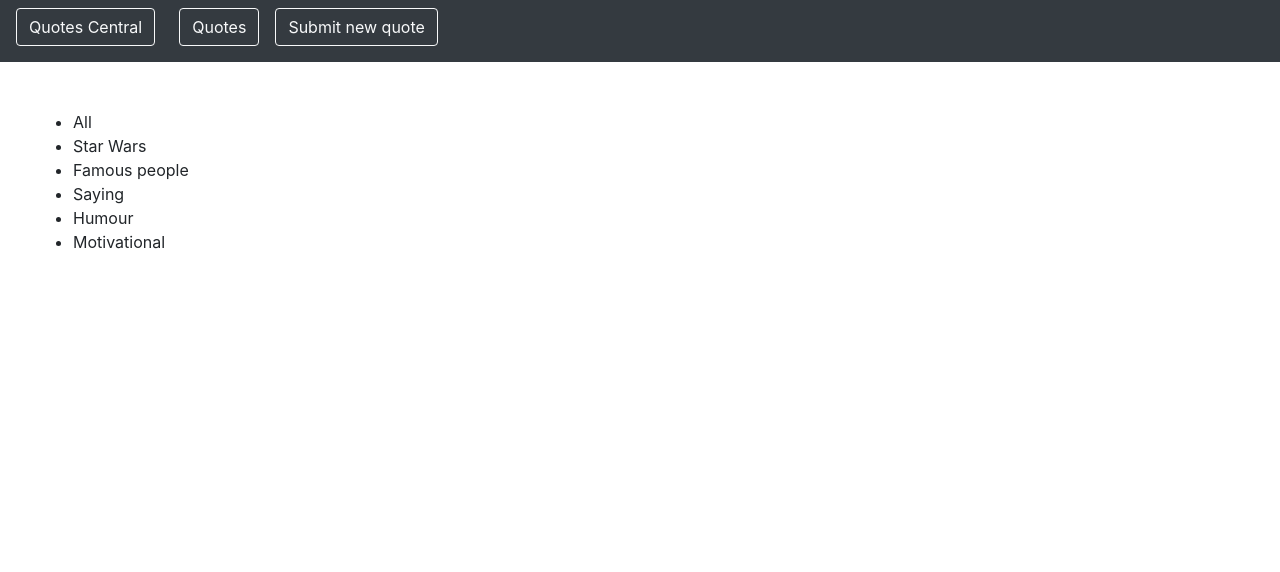
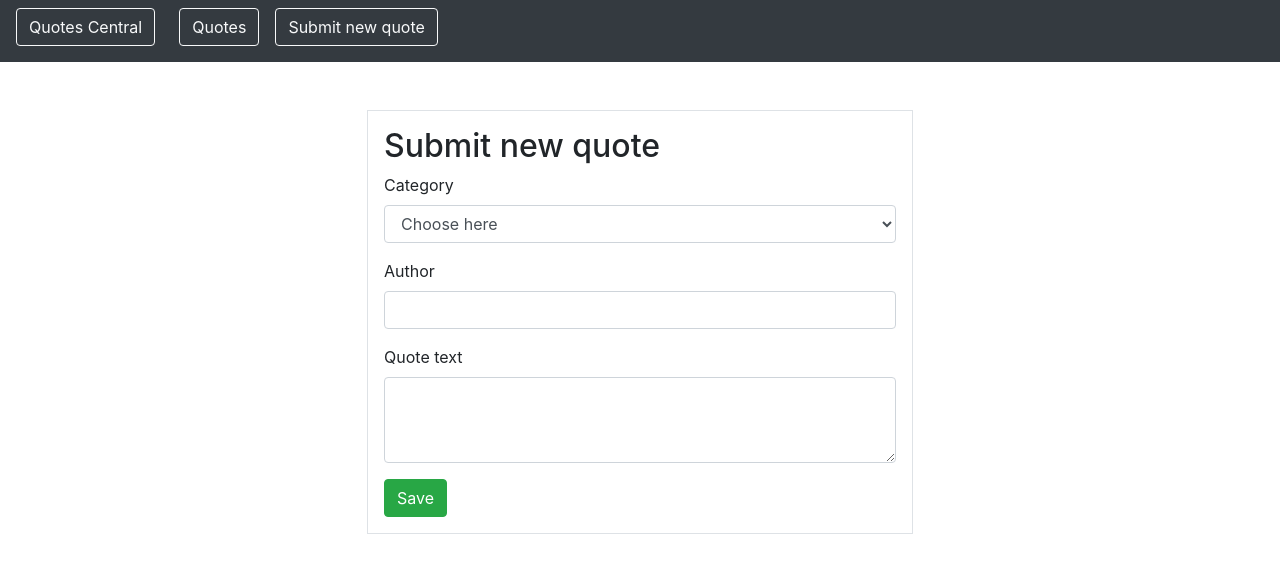
Before and after one commit to KamilyaMukhammedova/exam-8, a React (Create React App) app: page /add-quote in a window 1280 px wide. Shown: the top 572 px of the page. Built offline with nearby package versions, Linux system fonts and the light colour scheme.

Commit message:
#5 Переход по категориям

```diff
--- a/src/App.js
+++ b/src/App.js
@@ -1,18 +1,40 @@
-import {Route, Switch} from "react-router-dom";
+// import {BrowserRouter, Route, Switch} from "react-router-dom";
+// import Navigation from "./components/Navigation/Navigation";
+// import Categories from "./containers/Categories/Categories";
+// import QuoteForm from "./containers/QuoteForm/QuoteForm";
+//
+// function App() {
+//   return (
+//     <div>
+//       <Navigation/>
+//       <div>
+//         <Switch>
+//           <Route path="/" component={Categories}/>
+//           <Route path="/add-quote" component={QuoteForm}/>
+//           <Route render={() => <h1>Not found</h1>}/>
+//         </Switch>
+//       </div>
+//     </div>
+//   );
+// }
+//
+// export default App;
+
+import {BrowserRouter, Route, Switch} from "react-router-dom";
 import Navigation from "./components/Navigation/Navigation";
 import Categories from "./containers/Categories/Categories";
 import QuoteForm from "./containers/QuoteForm/QuoteForm";
 
 function App() {
   return (
-    <>
+    <BrowserRouter>
       <Navigation/>
       <Switch>
-        <Route path="/" component={Categories}/>
-        <Route path="/add-quote" component={QuoteForm}/>
+        <Route path="/" exact component={Categories}/>
+        <Route path="/add-quote"  component={QuoteForm}/>
         <Route render={() => <h1>Not found</h1>}/>
       </Switch>
-    </>
+    </BrowserRouter>
   );
 }
 
--- a/src/components/QuotesByCategory/QuotesByCategory.js
+++ b/src/components/QuotesByCategory/QuotesByCategory.js
@@ -1,6 +1,8 @@
-import React from 'react';
+import React, {useState} from 'react';
 
 const QuotesByCategory = () => {
+  const [quotes, setQuotes] = useState(null);
+
   return (
     <div>
 
--- a/src/containers/Categories/Categories.js
+++ b/src/containers/Categories/Categories.js
@@ -2,14 +2,16 @@ import React from 'react';
 import {NavLink, Route, Router, Switch} from "react-router-dom";
 import {CATEGORY} from "../../constants";
 import AllQuotes from "../../components/AllQuotes/AllQuotes";
+import QuotesByCategory from "../../components/QuotesByCategory/QuotesByCategory";
+import QuoteForm from "../QuoteForm/QuoteForm";
 
-const Categories = ({history}) => {
+const Categories = () => {
   return (
     <div className="row justify-content-between">
       <div className="col-4 p-5">
         <ul>
           <li>
-            <NavLink to="/all-quotes" className="navLink">All</NavLink>
+            <NavLink to="/all/quotes" className="navLink">All</NavLink>
           </li>
           {CATEGORY.map(category => (
             <li key={category.id}>
@@ -25,12 +27,11 @@ const Categories = ({history}) => {
         </ul>
       </div>
 
-      <div className="col-7 overflow-auto">
-        <Router history={history}>
-          <Switch>
-            <Route path="/all-quotes" exact render={() => <AllQuotes/>}/>
-          </Switch>
-        </Router>
+      <div className="col-7">
+        <Switch>
+          <Route path="/all/quotes" exact render={() => <AllQuotes/>}/>
+          <Route path="/quotes/:category" render={() => <QuotesByCategory/>}/>
+        </Switch>
       </div>
 
     </div>
@@ -38,3 +39,47 @@ const Categories = ({history}) => {
 };
 
 export default Categories;
+
+// import React from 'react';
+// import {NavLink, Route, Router, Switch} from "react-router-dom";
+// import {CATEGORY} from "../../constants";
+// import AllQuotes from "../../components/AllQuotes/AllQuotes";
+// import QuotesByCategory from "../../components/QuotesByCategory/QuotesByCategory";
+//
+// const Categories = ({match}) => {
+//   console.log(match)
+//   return (
+//     <div className="row justify-content-between">
+//       <div className="col-4 p-5">
+//         <ul>
+//           <li>
+//             <NavLink to={'/all-quotes'} className="navLink">All</NavLink>
+//           </li>
+//           {CATEGORY.map(category => (
+//             <li key={category.id}>
+//               <NavLink
+//                 to={`/quotes/${category.id}`}
+//                 className="navLink"
+//                 activeStyle={{color: 'red'}}
+//               >
+//                 {category.title}
+//               </NavLink>
+//             </li>
+//           ))}
+//         </ul>
+//       </div>
+//
+//       <div className="col-7">
+//
+//
+//             <Route path={match.path + '/all-quotes'} render={() => <AllQuotes/>}/>
+//             {/*<Route path="/quotes/:category" render={() => <QuotesByCategory/>}/>*/}
+//
+//
+//       </div>
+//
+//     </div>
+//   );
+// };
+//
+// export default Categories;
--- a/src/index.js
+++ b/src/index.js
@@ -2,13 +2,21 @@ import React from 'react';
 import ReactDOM from 'react-dom/client';
 import App from "./App";
 import './index.css';
-import {BrowserRouter} from "react-router-dom";
-
-const app = (
-  <BrowserRouter>
-    <App/>
-  </BrowserRouter>
-);
 
 const root = ReactDOM.createRoot(document.getElementById('root'));
-root.render(app);
+root.render(<App />);
+
+// import React from 'react';
+// import ReactDOM from 'react-dom/client';
+// import App from "./App";
+// import './index.css';
+// import {BrowserRouter} from "react-router-dom";
+//
+// const app = (
+//   <BrowserRouter>
+//     <App/>
+//   </BrowserRouter>
+// );
+//
+// const root = ReactDOM.createRoot(document.getElementById('root'));
+// root.render(app);
```
Also changed, not shown: src/containers/QuoteForm/QuoteForm.js (indentation only).
